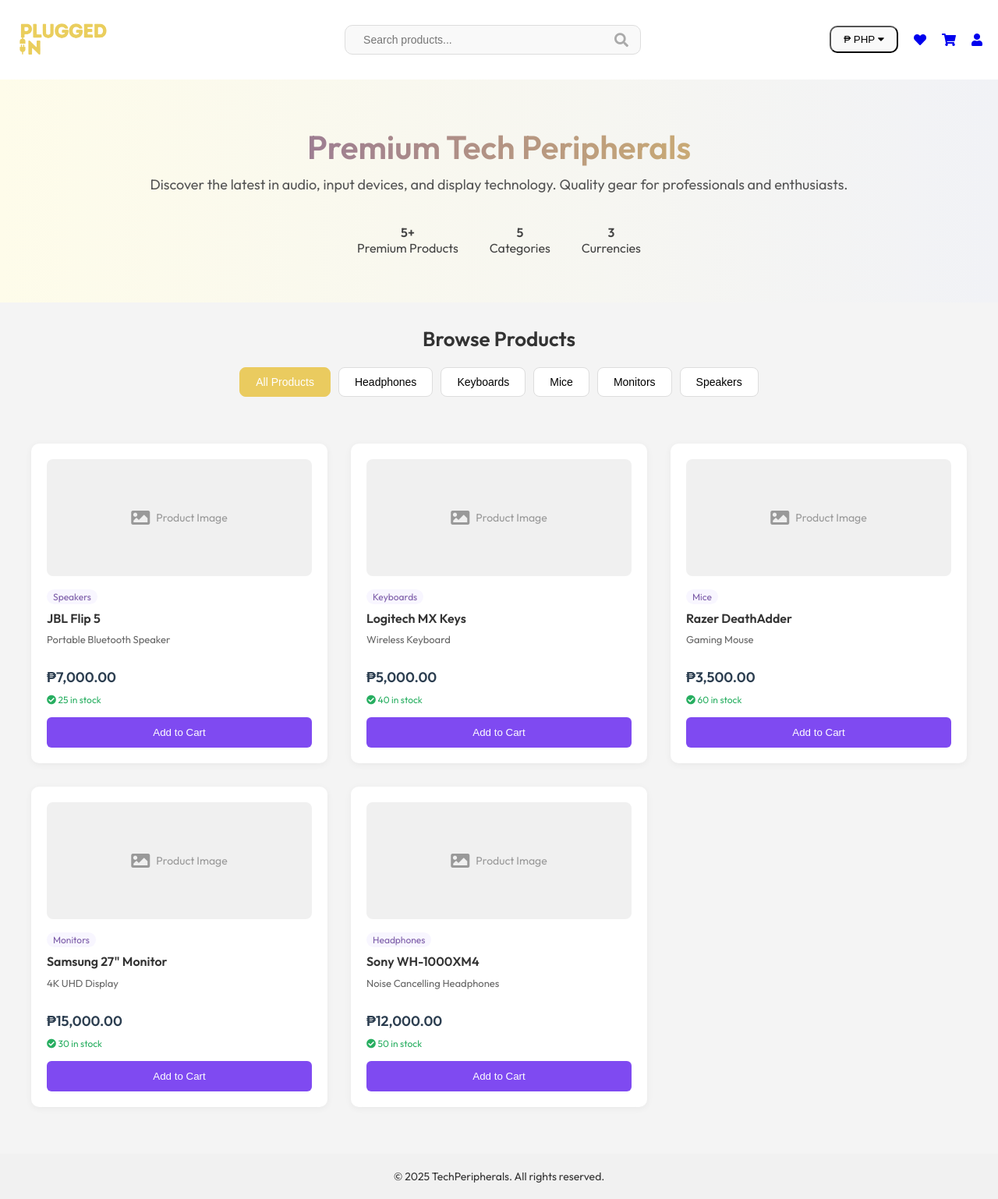
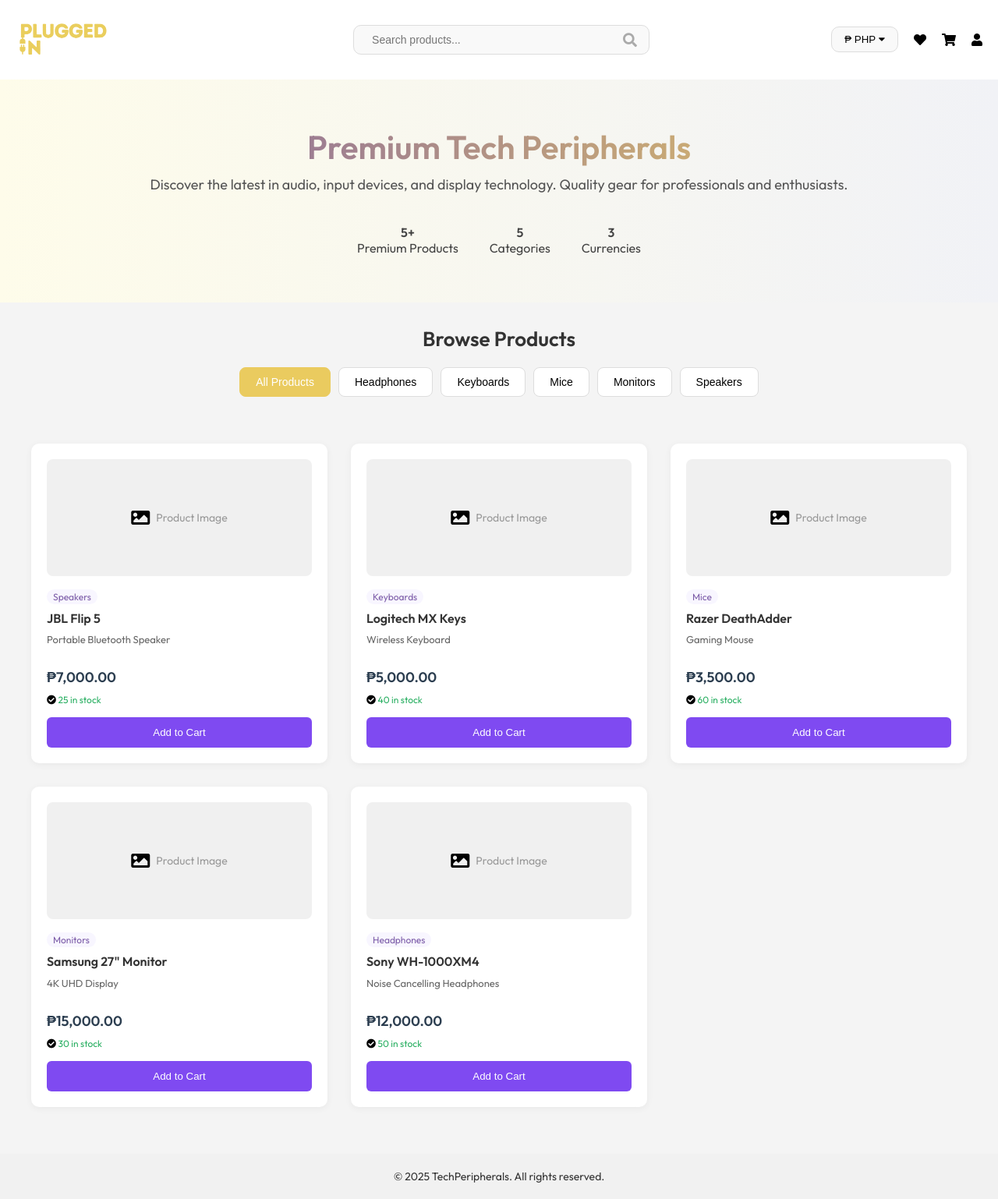
Before and after one commit to LianneMax/ITDBADM-MP, a PHP site: page / in a window 1280 px wide. Shown: the whole page at 78% size. Run offline with PHP 8.4, Linux system fonts and the light colour scheme; data comes from the database, SQL or seed files in the repository.

Commit message:
fixed fas icons color on hover and static

```diff
--- a/includes/header.php
+++ b/includes/header.php
@@ -24,7 +24,7 @@
 
     <div class="icons">
         <!-- Currency Dropdown -->
-        <div class="icon dropdown">
+        <div class="icon-dropdown">
             <button class="currency" id="currencyDropdownButton">₱ PHP <i class="fas fa-caret-down"></i></button>
             <div class="dropdown-content" id="currencyDropdownContent">
                 <div class="dropdown-item active">₱ PHP</div>
--- a/styles/header.css
+++ b/styles/header.css
@@ -73,6 +73,14 @@
             cursor: pointer;
         }
 
+        .fas {
+            color: black;
+        }
+
+        .fas:hover {
+            color: #e8d366;
+        }
+
         .cart-count {
             position: absolute;
             top: -5px;
@@ -122,6 +130,7 @@
             padding: 8px 16px;
             background-color: #f9f9f9;
             border-radius: 10px;
+            border: 1px solid #ddd;
             cursor: pointer;
         }
 
```
